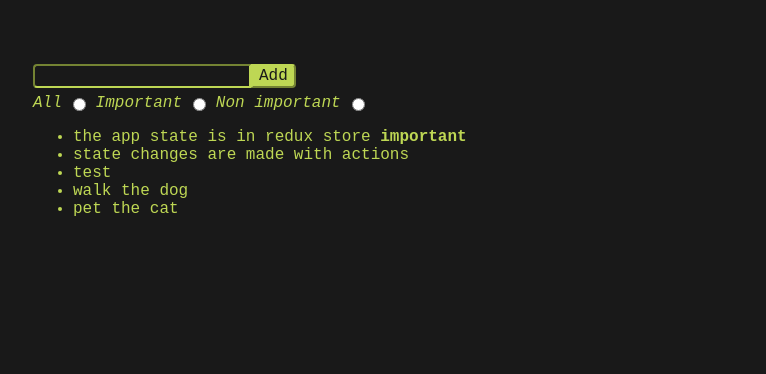
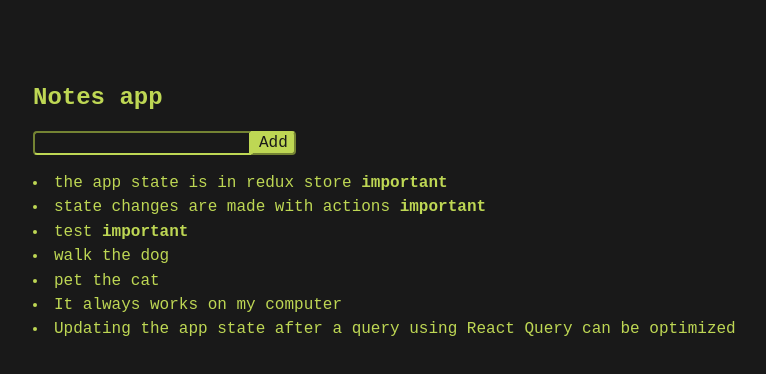
Before and after one commit to jneda/full-stack-open, a React (Vite) app in the folder part6/lecture/: page / in a window 1280 px wide. Shown: the top 374 px of the page, without its empty margins (31-797 px from the left). Built offline with nearby package versions, Linux system fonts and the light colour scheme; data requests are answered from the project's data file.

Commit message:
Remake note app using React Query

```diff
--- a/part6/lecture/db.json
+++ b/part6/lecture/db.json
@@ -3,17 +3,17 @@
     {
       "content": "the app state is in redux store",
       "important": true,
-      "id": 1
+      "id": "1"
     },
     {
       "content": "state changes are made with actions",
-      "important": false,
-      "id": 2
+      "important": true,
+      "id": "2"
     },
     {
       "id": "6b05",
       "content": "test",
-      "important": false
+      "important": true
     },
     {
       "id": "1fe0",
@@ -24,6 +24,16 @@
       "id": "0952",
       "content": "pet the cat",
       "important": false
+    },
+    {
+      "id": "198d",
+      "content": "It always works on my computer",
+      "important": false
+    },
+    {
+      "id": "243d",
+      "content": "Updating the app state after a query using React Query can be optimized",
+      "important": false
     }
   ]
 }
--- a/part6/lecture/package.json
+++ b/part6/lecture/package.json
@@ -13,6 +13,7 @@
   },
   "dependencies": {
     "@reduxjs/toolkit": "^2.0.1",
+    "@tanstack/react-query": "^5.17.9",
     "axios": "^1.6.5",
     "react": "^18.2.0",
     "react-dom": "^18.2.0",
--- a/part6/lecture/src/App.jsx
+++ b/part6/lecture/src/App.jsx
@@ -1,22 +1,67 @@
-import { useEffect } from "react";
-import NewNote from "./components/NewNote";
-import Notes from "./components/Notes";
-import VisibilityFilter from "./components/VisibilityFilter";
-import { useDispatch } from "react-redux";
-import { initializeNotes } from "./reducers/noteReducer";
+import { useQuery, useMutation, useQueryClient } from "@tanstack/react-query";
+import { getNotes, createNote, updateNote } from "./requests";
 
 const App = () => {
-  const dispatch = useDispatch();
+  const queryClient = useQueryClient();
 
-  useEffect(() => {
-    dispatch(initializeNotes());
-  }, []);
+  const newNoteMutation = useMutation({
+    mutationFn: createNote,
+    onSuccess: (newNote) => {
+      const notes = queryClient.getQueryData(["notes"]);
+      queryClient.setQueryData(["notes"], notes.concat(newNote));
+    },
+  });
+
+  const updateNoteMutation = useMutation({
+    mutationFn: updateNote,
+    onSuccess: (updatedNote) => {
+      const notes = queryClient.getQueryData(["notes"]);
+      queryClient.setQueryData(
+        ["notes"],
+        notes.map((note) => (note.id !== updatedNote.id ? note : updatedNote))
+      );
+    },
+  });
+
+  const addNote = async (event) => {
+    event.preventDefault();
+
+    const content = event.target.note.value;
+    event.target.note.value = "";
+
+    newNoteMutation.mutate({ content, important: true });
+  };
+
+  const toggleImportance = (note) => {
+    updateNoteMutation.mutate({ ...note, important: !note.important });
+  };
+
+  const result = useQuery({
+    queryKey: ["notes"],
+    queryFn: getNotes,
+    refetchOnWindowFocus: false,
+  });
+  console.log(JSON.parse(JSON.stringify(result)));
+
+  if (result.isLoading) {
+    return <div>Loading data...</div>;
+  }
+
+  const notes = result.data;
 
   return (
     <div>
-      <NewNote />
-      <VisibilityFilter />
-      <Notes />
+      <h2>Notes app</h2>
+      <form onSubmit={addNote}>
+        <input name="note" />
+        <button type="submit">Add</button>
+      </form>
+      {notes.map((note) => (
+        <li key={note.id} onClick={() => toggleImportance(note)}>
+          {note.content}
+          <strong>{note.important ? " important" : ""}</strong>
+        </li>
+      ))}
     </div>
   );
 };
--- a/part6/lecture/src/index.css
+++ b/part6/lecture/src/index.css
@@ -49,3 +49,11 @@ input[type="radio"]:checked {
   margin-block-start: 0.4rem;
   font-style: italic;
 }
+
+
+li {
+  margin-block-start: 0.4rem;
+}
+form + li {
+  margin-block-start: 1.2rem;
+}
--- a/part6/lecture/src/main.jsx
+++ b/part6/lecture/src/main.jsx
@@ -1,14 +1,15 @@
 import ReactDOM from "react-dom/client";
-import { Provider } from "react-redux";
-import store from "./store";
+import { QueryClient, QueryClientProvider } from "@tanstack/react-query";
 
 import App from "./App";
 import "./index.css";
 
+const queryClient = new QueryClient();
+
 const root = ReactDOM.createRoot(document.querySelector("#root"));
 
 root.render(
-  <Provider store={store}>
+  <QueryClientProvider client={queryClient}>
     <App />
-  </Provider>
+  </QueryClientProvider>
 );
--- /dev/null
+++ b/part6/lecture/src/requests.js
@@ -0,0 +1,18 @@
+import axios from "axios";
+
+const baseUrl = "http://localhost:3001/notes";
+
+export const getNotes = async () => {
+  const response = await axios.get(baseUrl);
+  return response.data;
+};
+
+export const createNote = async (note) => {
+  const response = await axios.post(baseUrl, note);
+  return response.data;
+};
+
+export const updateNote = async (updatedNote) => {
+  const response = await axios.put(`${baseUrl}/${updatedNote.id}`, updatedNote);
+  return response.data;
+};
```
Also changed, not shown: 1 other file (tests, documents, lock files or other folders).
